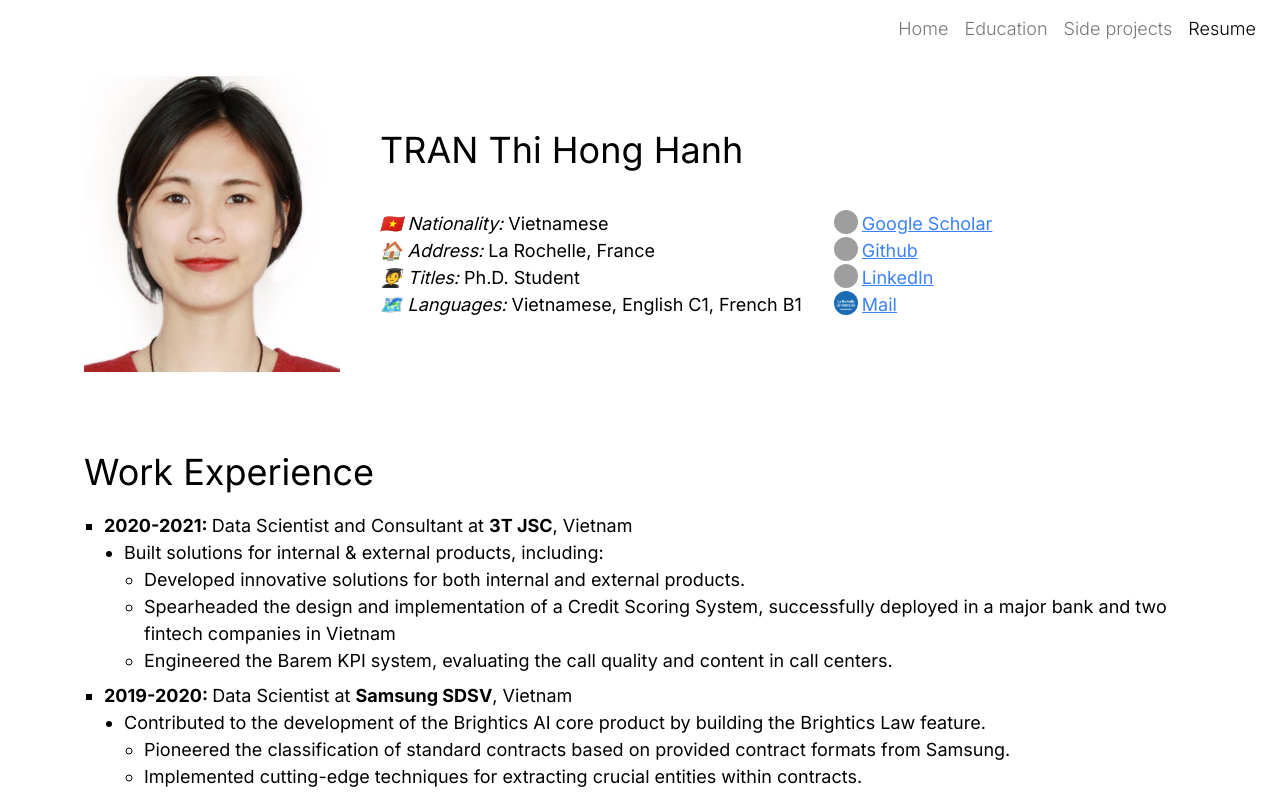
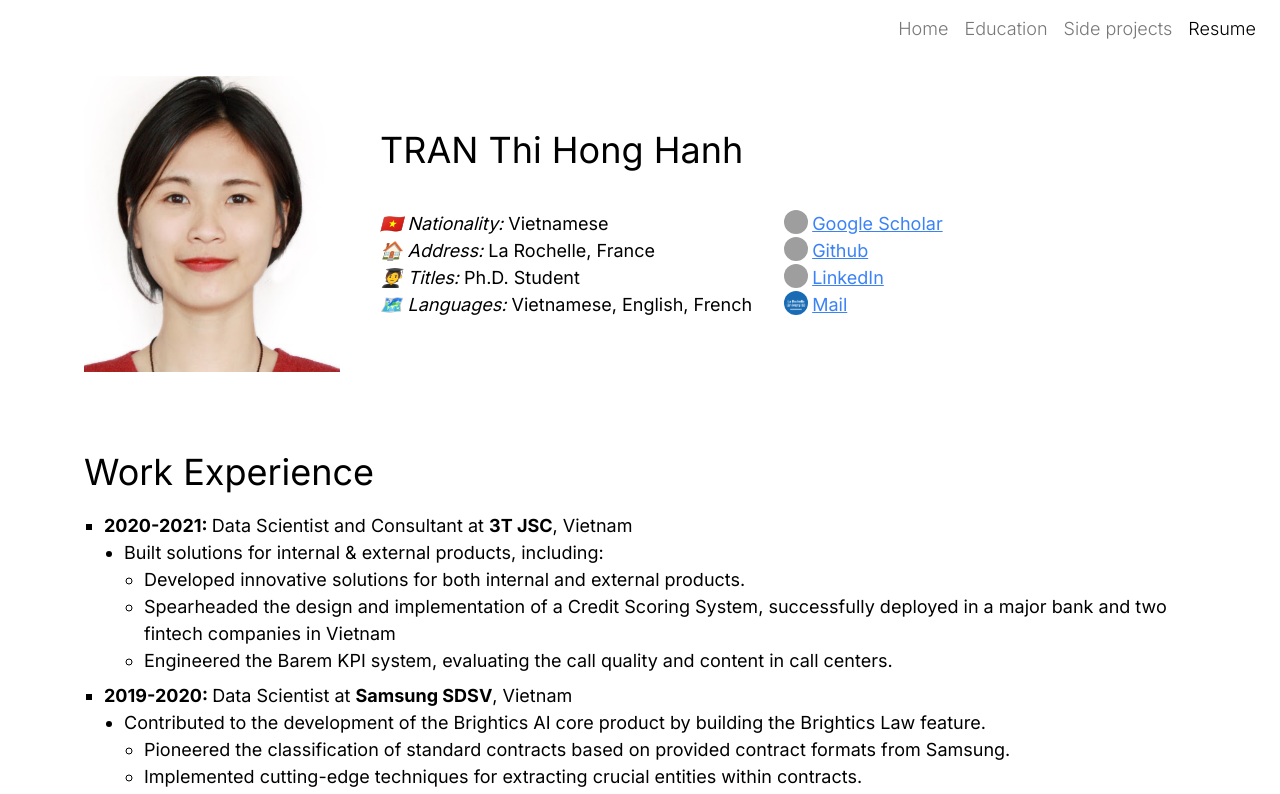
Before and after one commit to ZootoPi/hanh.zootopi.dev, a Next.js app: page /resume in a window 1280 px wide. Shown: the top 794 px of the page. Built offline with nearby package versions, Linux system fonts and the light colour scheme; grey boxes are pictures that could not be loaded.

Commit message:
Update language

```diff
--- a/src/config.tsx
+++ b/src/config.tsx
@@ -9,7 +9,7 @@ My research interest lies between natural language processing and machine learni
     nationality: "Vietnamese",
     address: "La Rochelle, France",
     titles: "Ph.D. Student",
-    languages: "Vietnamese, English C1, French B1",
+    languages: "Vietnamese, English, French",
     socials: [
       {
         label: "Google Scholar",
```
